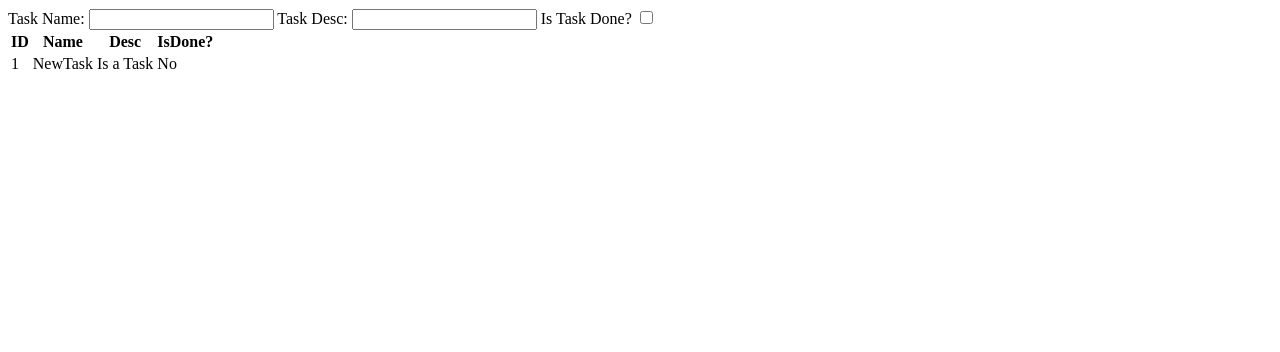
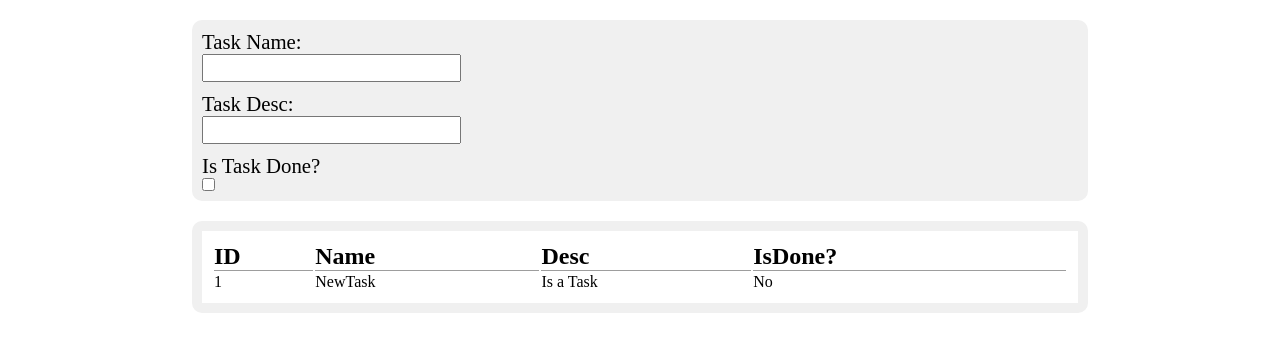
Before and after one commit to xxxCam900xxx/To-Do-List-Maker, a plain HTML site: page index.html in a window 1280 px wide. Drawn offline with Linux system fonts and the light colour scheme.

Commit message:
🚧 chore: CSS Styling changes

```diff
--- a/index.html
+++ b/index.html
@@ -1,21 +1,30 @@
 <!DOCTYPE html>
 <html lang="en">
+
 <head>
     <meta charset="UTF-8">
     <meta name="viewport" content="width=device-width, initial-scale=1.0">
     <title>To-Do-List-Maker</title>
+    <link rel="stylesheet" href="./style.css">
+    <script src="./script.js" defer></script>
 </head>
+
 <body>
 
     <div id="ToDoMaker">
+        <div>
             <label for="taskName">Task Name:</label>
             <input type="text" name="taskName" id="taskName">
+        </div>
 
+        <div>
             <label for="taskDesc">Task Desc:</label>
             <input type="text" name="taskDesc" id="taskDesc">
-
+        </div>
+        <div>
             <label for="isDone">Is Task Done?</label>
             <input type="checkbox" name="isDone" id="isDone">
+        </div>
     </div>
 
     <div id="List">
@@ -36,4 +45,5 @@
     </div>
 
 </body>
+
 </html>
--- a/style.css
+++ b/style.css
@@ -0,0 +1,64 @@
+* {
+    font-family: 'Times New Roman', Times, serif;
+    margin: 0;
+    padding: 0;
+    box-sizing: border-box;
+}
+
+body {
+    padding: 20px 15%;
+    display: flex;
+    flex-direction: column;
+    align-items: center;
+    width: 100%;
+    gap: 20px;
+}
+
+#ToDoMaker {
+    display: flex;
+    flex-direction: column;
+    align-items: start;
+    width: 100%;
+    background-color: rgb(240, 240, 240);
+    padding: 10px;
+    gap: 10px;
+    border-radius: 10px;
+}
+
+#ToDoMaker div {
+    display: flex;
+    flex-direction: column;
+    align-items: start;
+}
+
+#ToDoMaker label,
+#ToDoMaker input {
+    font-size: 1.3rem;
+}
+
+#List {
+    background-color: rgb(240, 240, 240);
+    width: 100%;
+    padding: 10px;
+    border-radius: 10px;
+}
+
+#List table {
+    padding: 10px;
+}
+
+#List table,
+#List tbody {
+    width: 100%;
+    background-color: white;
+}
+
+#List table tr {
+    width: 100%;
+}
+
+#List table th {
+    font-size: 1.5rem;
+    text-align: start;
+    border-bottom: 1px solid rgb(157, 157, 157);
+}
```
Lines whose indentation alone changed are shown as unchanged.
